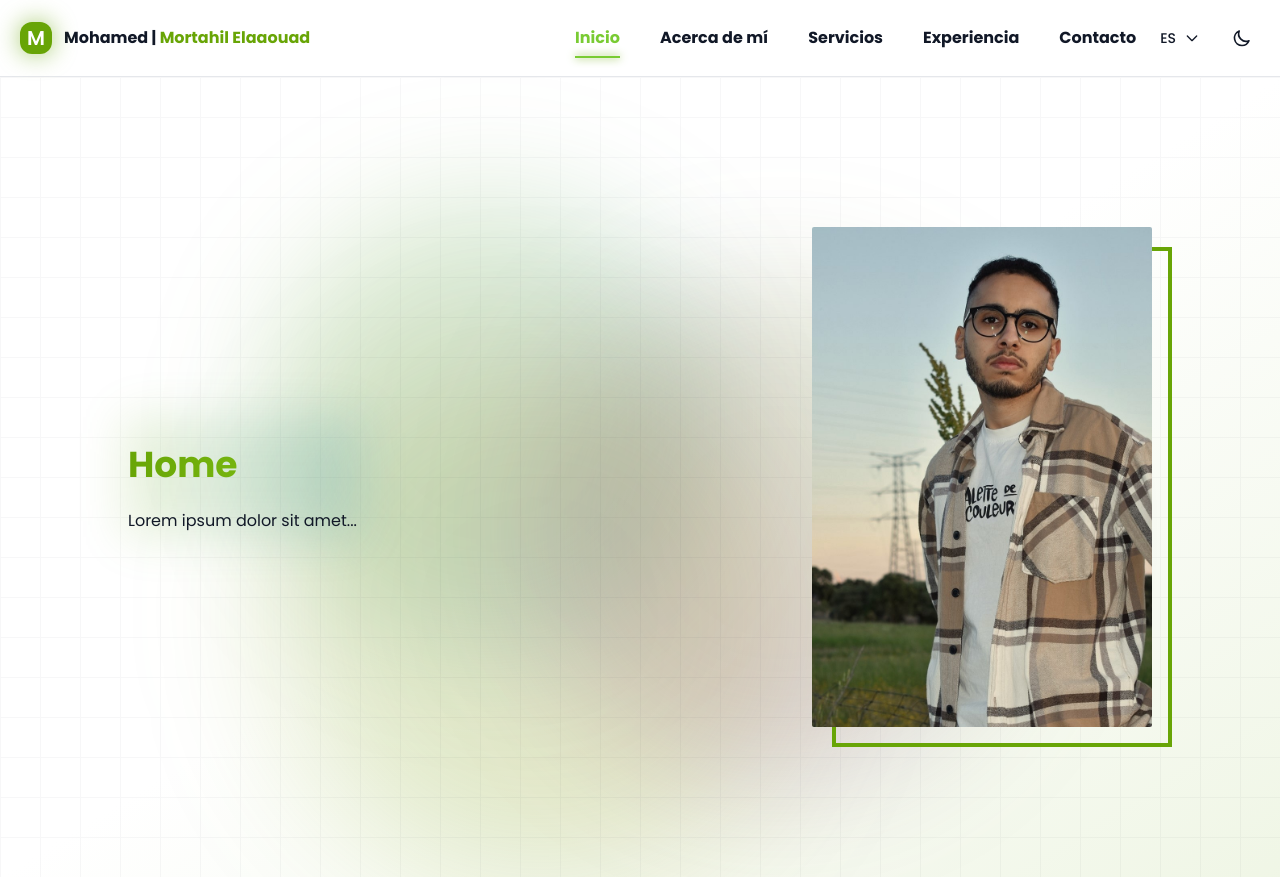
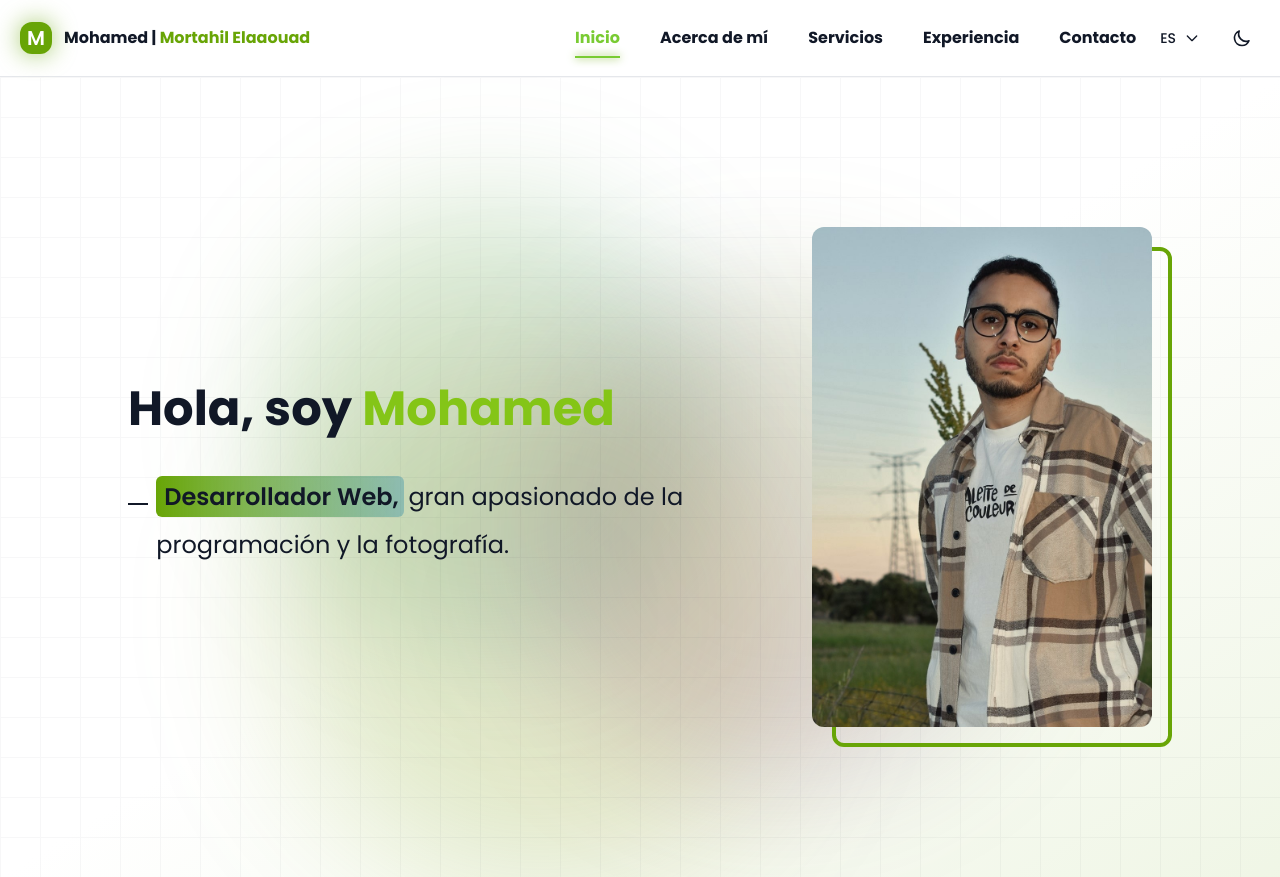
Before and after one commit to webdevmohamed/portfolio, a Vue app: page / in a window 1280 px wide. Built offline with nearby package versions, Linux system fonts and the light colour scheme.

Commit message:
Refactor Home component layout by integrating HomeContent component and improving ProfileImage styling with rounded corners.

```diff
--- a/src/components/Home.vue
+++ b/src/components/Home.vue
@@ -24,19 +24,8 @@
 
         <!-- Content -->
         <div class="container mx-auto max-w-screen-lg relative">
-            <div class="flex items-center justify-between min-h-screen">
-                <div class="space-y-6 relative">
-                    <div
-                        class="absolute -inset-1 bg-gradient-to-r from-primary/30 to-accent-blue/30 blur-xl opacity-50 dark:opacity-30">
-                    </div>
-                    <h1
-                        class="relative text-4xl font-bold bg-clip-text text-transparent bg-gradient-to-r from-primary to-primary-light">
-                        Home
-                    </h1>
-                    <p class="relative text-foreground/80 max-w-md">
-                        Lorem ipsum dolor sit amet...
-                    </p>
-                </div>
+            <div class="flex items-center justify-between gap-24 min-h-screen">
+                <HomeContent />
                 <ProfileImage />
             </div>
         </div>
@@ -45,6 +34,7 @@
 
 <script setup>
 import ProfileImage from './ProfileImage.vue'
+import HomeContent from './HomeContent.vue'
 </script>
 
 <style scoped>
--- /dev/null
+++ b/src/components/HomeContent.vue
@@ -0,0 +1,22 @@
+<template>
+    <div class="space-y-10">
+        <h1 class="text-5xl font-bold bg-clip-text text-foreground">
+            Hola, soy <span class="text-primary-light">Mohamed</span>
+        </h1>
+        <div class="flex items-baseline gap-2">
+            <div class="h-[2px] w-8 bg-foreground"></div>
+            <p class="text-2xl text-foreground leading-loose">
+                <span class="bg-gradient-to-r from-primary to-accent-blue/30 pl-2 py-1 mr-1 rounded-md font-semibold">
+                    Desarrollador Web,
+                </span>
+                gran apasionado de la programación y la fotografía.
+            </p>
+        </div>
+    </div>
+</template>
+
+<script setup>
+
+</script>
+
+<style scoped></style>
--- a/src/components/ProfileImage.vue
+++ b/src/components/ProfileImage.vue
@@ -2,20 +2,22 @@
     <div class="relative group cursor-pointer">
         <!-- Main image with container -->
         <div class="relative transform-gpu transition-all duration-500 ease-out group-hover:scale-[1.02]">
-            <div class="h-[500px] w-[340px] bg-[url('@/assets/foto-perfil.jpeg')] bg-cover bg-center relative rounded-sm overflow-hidden
-                before:absolute before:inset-0 before:border-2 before:border-primary-400 dark:before:border-primary-200 before:opacity-0 before:transition-all before:duration-500 before:scale-105
+            <div class="h-[500px] w-[340px] bg-[url('@/assets/foto-perfil.jpeg')] bg-cover bg-center relative rounded-xl overflow-hidden
+                before:absolute before:inset-0 before:rounded-xl before:border-2 before:border-foreground before:opacity-0 before:transition-all before:duration-500 before:scale-105
                 group-hover:before:opacity-100 group-hover:before:scale-100">
                 <!-- Overlay with soft gradient -->
-                <div class="absolute inset-0 opacity-0 group-hover:opacity-100 transition-all duration-500 ease-out bg-gradient-to-t from-primary/70 via-transparent to-transparent">
+                <div
+                    class="absolute inset-0 opacity-0 group-hover:opacity-100 transition-all duration-500 ease-out bg-gradient-to-t from-primary/70 via-transparent to-transparent">
                 </div>
 
                 <!-- Light effect -->
-                <div class="absolute inset-0 opacity-0 group-hover:opacity-20 transition-all duration-500 ease-out bg-gradient-radial from-white via-transparent to-transparent translate-y-full group-hover:translate-y-0">
+                <div
+                    class="absolute inset-0 opacity-0 group-hover:opacity-20 transition-all duration-500 ease-out bg-gradient-radial from-white via-transparent to-transparent translate-y-full group-hover:translate-y-0">
                 </div>
             </div>
 
             <!-- Main frame with glow and pattern -->
-            <div class="absolute -z-10 top-5 left-5 w-full h-full border-4 border-primary overflow-hidden
+            <div class="absolute -z-10 top-5 left-5 w-full h-full border-4 border-primary rounded-xl overflow-hidden
                 transition-all duration-500 ease-out group-hover:border-primary-400 dark:group-hover:border-primary-200 group-hover:shadow-[0_0_15px_rgba(104,165,6,0.3)]
                 group-hover:translate-x-2 group-hover:translate-y-2">
                 <!-- Pattern background -->
```
